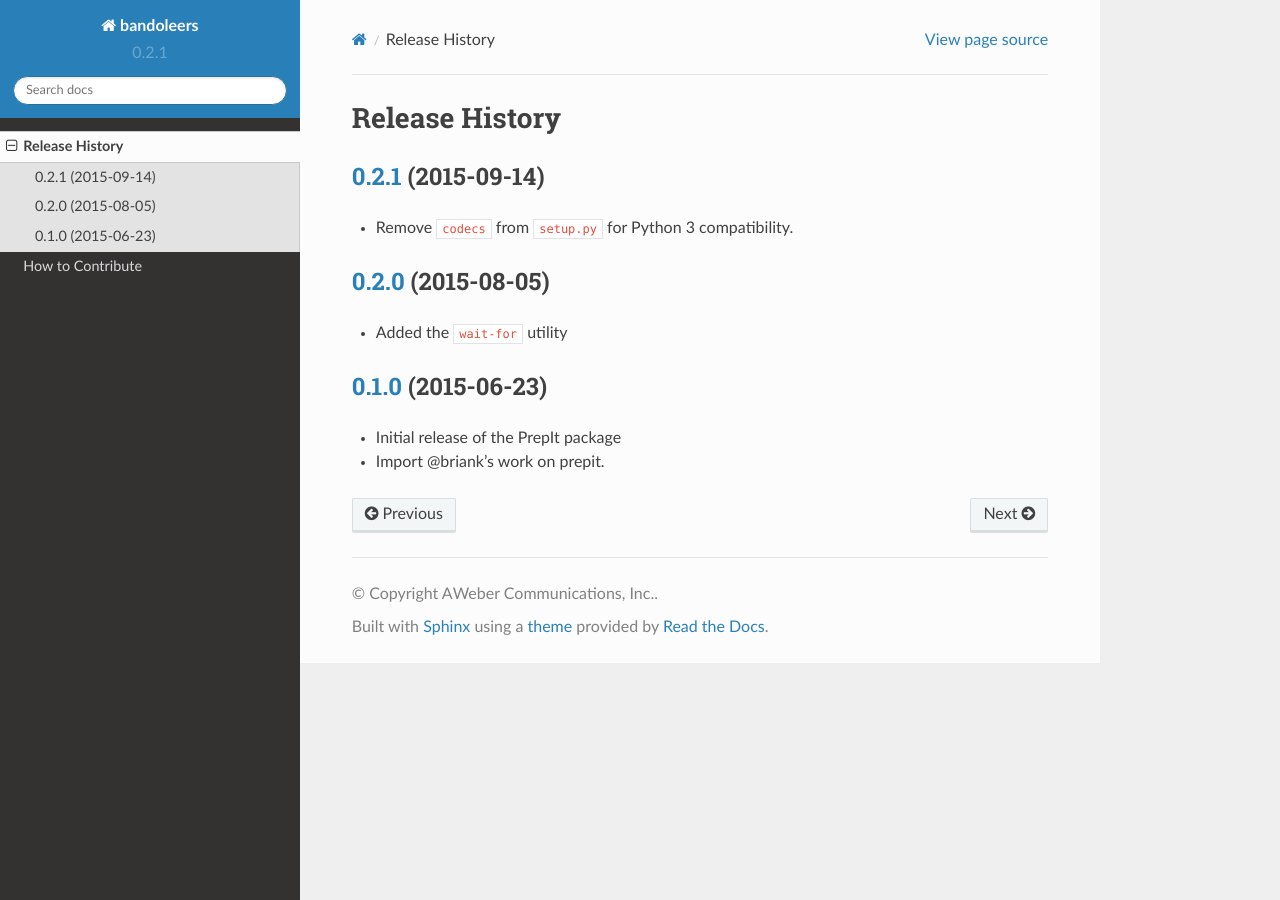
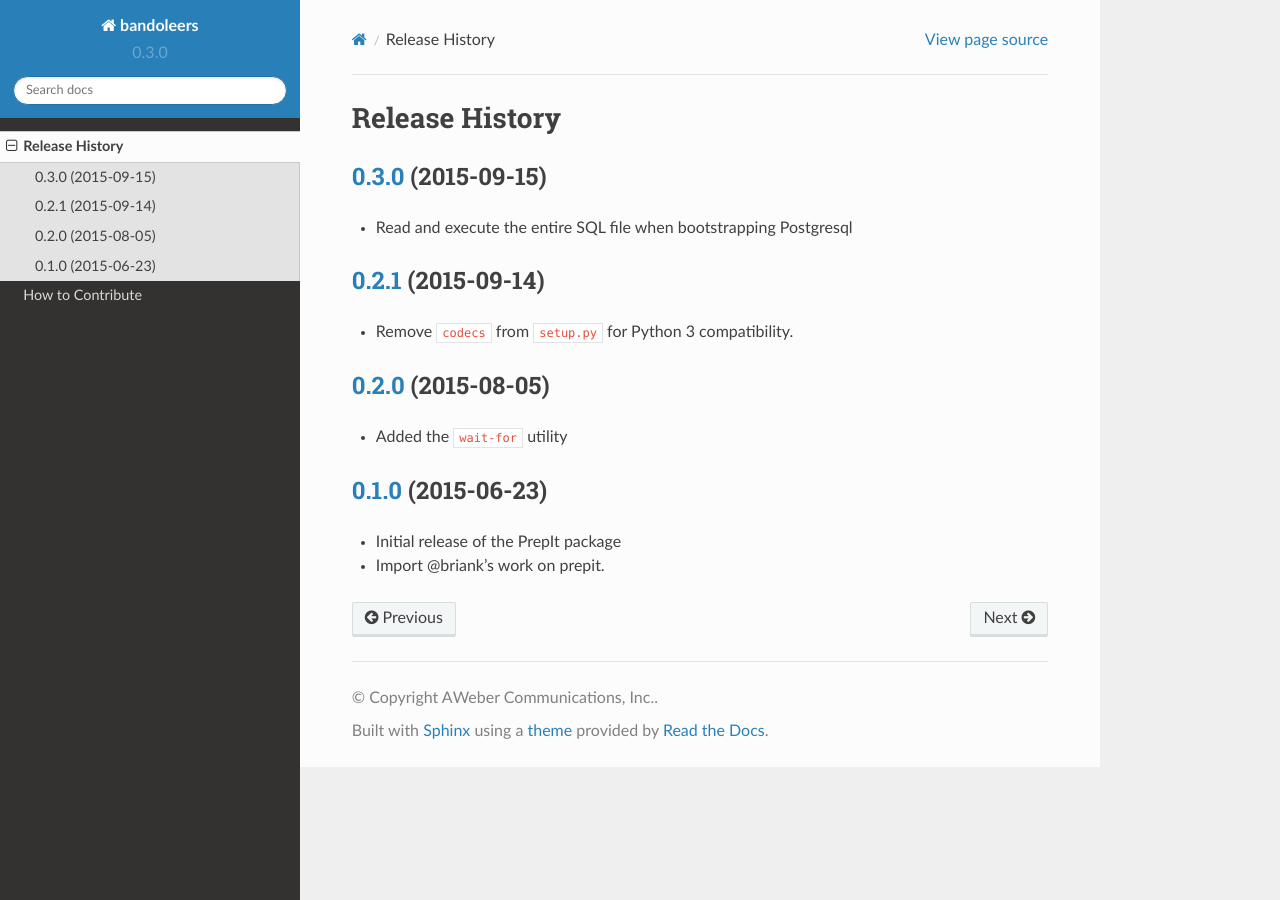
Before and after one commit to aweber/bandoleers, a Sphinx documentation site: the page built from docs/history.rst, in a window 1280 px wide. Built offline with Sphinx 7.4.7 and the Read the Docs theme 2.0.0, drawn with Linux system fonts in a browser that asks for light colours.

Commit message:
Release 0.3.0

```diff
--- a/bandoleers/__init__.py
+++ b/bandoleers/__init__.py
@@ -1,2 +1,2 @@
-version_info = (0, 2, 1)
+version_info = (0, 3, 0)
 __version__ = '.'.join(str(s) for s in version_info)
--- a/docs/history.rst
+++ b/docs/history.rst
@@ -2,6 +2,10 @@
 
 Release History
 ===============
+
+`0.3.0`_ (2015-09-15)
+---------------------
+- Read and execute the entire SQL file when bootstrapping Postgresql
 
 `0.2.1`_ (2015-09-14)
 ---------------------
@@ -20,3 +24,4 @@ Release History
 .. _`0.1.0`: https://github.aweber.io/Platform/bandoleers/compare/0.0.0...0.1.0
 .. _`0.2.0`: https://github.aweber.io/Platform/bandoleers/compare/0.1.0...0.2.0
 .. _`0.2.1`: https://github.aweber.io/Platform/bandoleers/compare/0.2.0...0.2.1
+.. _`0.3.0`: https://github.aweber.io/Platform/bandoleers/compare/0.2.1...0.3.0
```
